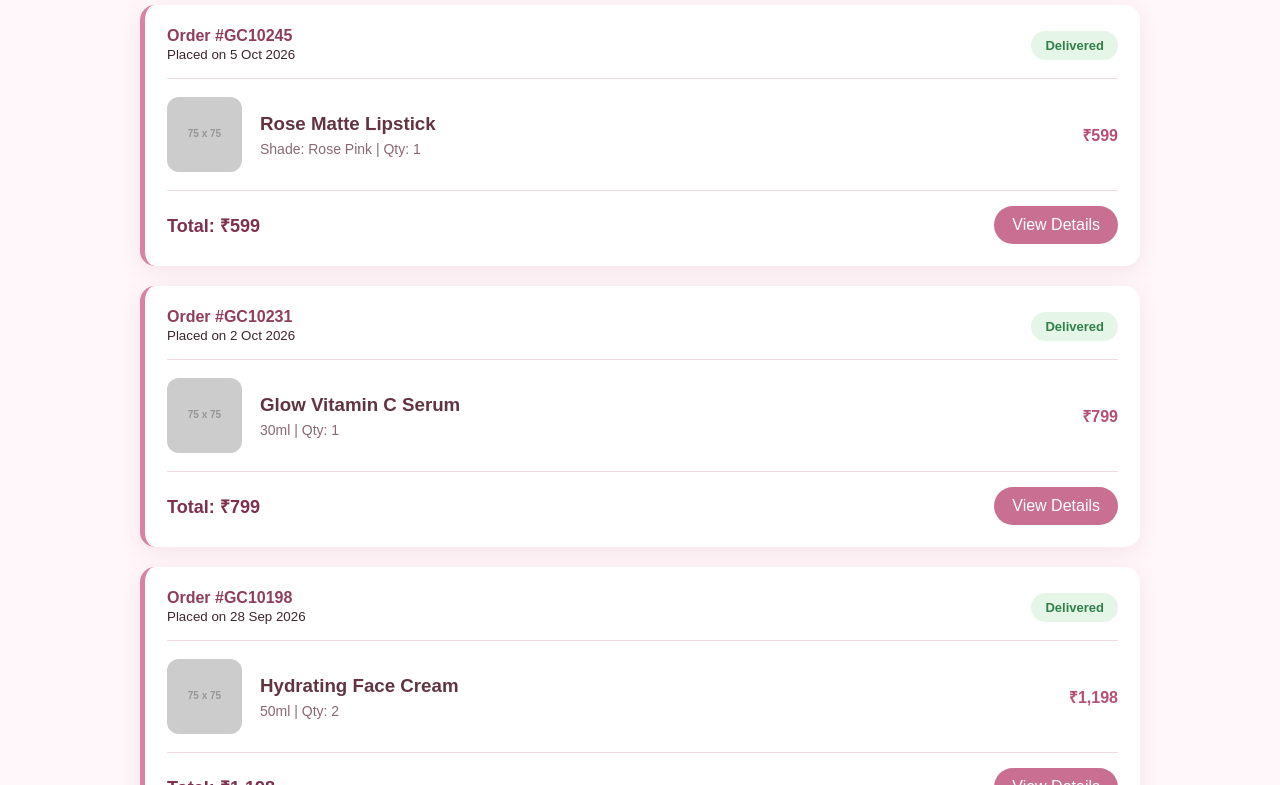
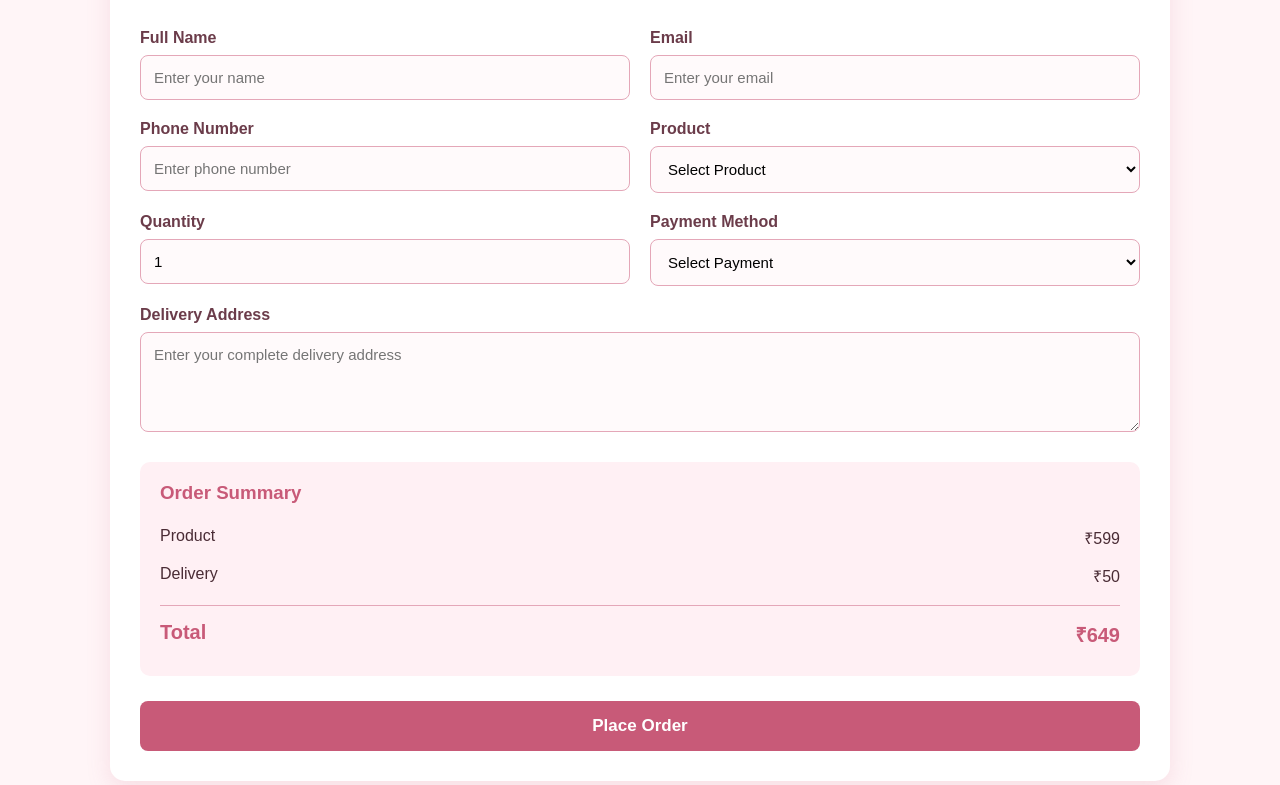
Before and after one commit to sakshilimbhore/html-css-github-cosmatic-shop, a plain HTML site: page pages/order.html in a window 1280 px wide. Shown: the part 166-951 px from the top of the page. Drawn offline with Linux system fonts and the light colour scheme; placeholder pictures from the web are drawn by us.

Commit message:
order page

```diff
--- a/pages/order.html
+++ b/pages/order.html
@@ -3,7 +3,7 @@
 <head>
   <meta charset="UTF-8">
   <meta name="viewport" content="width=device-width, initial-scale=1.0">
-  <title>My Orders - Glow Cosmetics</title>
+  <title>Cosmetic Shop - Order Page</title>
 
   <style>
     * {
@@ -14,153 +14,158 @@
     }
 
     body {
-      background: #fff7fa;
-      color: #3d252d;
+      background: #fff5f7;
+      color: #4a2c35;
     }
 
-    header {
-      background: linear-gradient(135deg, #e8a0b8, #c96f91);
+    .header {
+      background: #c85a78;
       color: white;
-      padding: 20px 7%;
+      padding: 20px 8%;
       display: flex;
       justify-content: space-between;
       align-items: center;
     }
 
-    .logo {
-      font-size: 25px;
+    .header h1 {
+      font-size: 28px;
+    }
+
+    .header a {
+      color: white;
+      text-decoration: none;
+      margin-left: 25px;
       font-weight: bold;
     }
 
-    nav a {
-      color: white;
-      text-decoration: none;
-      margin-left: 25px;
-      font-weight: 500;
+    .container {
+      max-width: 1100px;
+      margin: 40px auto;
+      padding: 0 20px;
     }
 
-    .container {
-      width: 90%;
-      max-width: 1000px;
-      margin: 40px auto;
+    .order-box {
+      background: white;
+      border-radius: 15px;
+      padding: 30px;
+      box-shadow: 0 8px 25px rgba(200, 90, 120, 0.15);
     }
 
-    h1 {
-      color: #b64f76;
+    .order-box h2 {
+      color: #c85a78;
       margin-bottom: 25px;
+      text-align: center;
     }
 
-    .order-card {
-      background: white;
-      border-radius: 15px;
-      padding: 22px;
-      margin-bottom: 20px;
-      box-shadow: 0 5px 20px rgba(180, 79, 118, 0.12);
-      border-left: 5px solid #d982a3;
+    .form-grid {
+      display: grid;
+      grid-template-columns: 1fr 1fr;
+      gap: 20px;
     }
 
-    .order-header {
+    .form-group {
+      display: flex;
+      flex-direction: column;
+    }
+
+    .full {
+      grid-column: 1 / -1;
+    }
+
+    label {
+      margin-bottom: 8px;
+      font-weight: bold;
+      color: #6b3c4a;
+    }
+
+    input,
+    select,
+    textarea {
+      padding: 13px;
+      border: 1px solid #e4a7b8;
+      border-radius: 8px;
+      outline: none;
+      font-size: 15px;
+      background: #fffafb;
+    }
+
+    input:focus,
+    select:focus,
+    textarea:focus {
+      border-color: #c85a78;
+      box-shadow: 0 0 5px rgba(200, 90, 120, 0.25);
+    }
+
+    textarea {
+      resize: vertical;
+      min-height: 100px;
+    }
+
+    .order-summary {
+      margin-top: 30px;
+      padding: 20px;
+      background: #fff0f4;
+      border-radius: 10px;
+    }
+
+    .order-summary h3 {
+      color: #c85a78;
+      margin-bottom: 15px;
+    }
+
+    .summary-row {
       display: flex;
       justify-content: space-between;
-      align-items: center;
-      border-bottom: 1px solid #f1d9e2;
-      padding-bottom: 15px;
-      margin-bottom: 18px;
-    }
-
-    .order-id {
-      font-weight: bold;
-      color: #8f3d5d;
-    }
-
-    .status {
-      background: #e5f6e9;
-      color: #31804a;
-      padding: 7px 14px;
-      border-radius: 20px;
-      font-size: 13px;
-      font-weight: bold;
-    }
-
-    .product {
-      display: flex;
-      align-items: center;
-      gap: 18px;
-      margin-bottom: 18px;
-    }
-
-    .product img {
-      width: 75px;
-      height: 75px;
-      object-fit: cover;
-      border-radius: 12px;
-      background: #fde9f0;
-    }
-
-    .product h3 {
-      color: #633342;
-      margin-bottom: 6px;
-    }
-
-    .product p {
-      color: #8a6873;
-      font-size: 14px;
-    }
-
-    .price {
-      margin-left: auto;
-      font-weight: bold;
-      color: #b64f76;
-    }
-
-    .order-footer {
-      border-top: 1px solid #f1d9e2;
-      padding-top: 15px;
-      display: flex;
-      justify-content: space-between;
-      align-items: center;
+      padding: 8px 0;
     }
 
     .total {
-      font-size: 18px;
+      border-top: 1px solid #e4a7b8;
+      margin-top: 10px;
+      padding-top: 15px;
+      font-size: 20px;
       font-weight: bold;
-      color: #7f304f;
+      color: #c85a78;
     }
 
     .btn {
-      background: #c96f91;
+      width: 100%;
+      margin-top: 25px;
+      padding: 15px;
+      border: none;
+      border-radius: 8px;
+      background: #c85a78;
       color: white;
-      border: none;
-      padding: 10px 18px;
-      border-radius: 25px;
+      font-size: 17px;
+      font-weight: bold;
       cursor: pointer;
-      text-decoration: none;
-      display: inline-block;
+      transition: 0.3s;
     }
 
     .btn:hover {
-      background: #a94f72;
+      background: #a94361;
     }
 
-    @media (max-width: 600px) {
-      header {
-        flex-direction: column;
-        gap: 12px;
+    .footer {
+      text-align: center;
+      margin-top: 30px;
+      padding: 20px;
+      background: #c85a78;
+      color: white;
     }
 
-      nav a {
-        margin: 0 7px;
+    @media (max-width: 700px) {
+      .form-grid {
+        grid-template-columns: 1fr;
       }
 
-      .order-header,
-      .order-footer {
-        flex-direction: column;
-        align-items: flex-start;
-        gap: 12px;
+      .full {
+        grid-column: auto;
       }
 
-      .price {
-        margin-left: 0;
+      .header {
+        flex-direction: column;
+        gap: 15px;
       }
     }
   </style>
@@ -168,114 +173,110 @@
 
 <body>
 
-  <header>
-    <div class="logo">✨ Glow Cosmetics</div>
+  <header class="header">
+    <h1>Glow Beauty</h1>
 
     <nav>
-      <a href="#">Home</a>
-      <a href="#">Shop</a>
-      <a href="#">Cart</a>
-      <a href="#">Orders</a>
+            <a href="index.html">Home</a>
+            <a href="./pages/product.html">Products</a>
+            <a href="./pages/about.html">About</a>
+            <a href="./pages/contact.html">Contact</a>
+            <a href="./pages/login.html">login</a>
         </nav>
   </header>
 
   <div class="container">
 
-    <h1>My Orders</h1>
+    <div class="order-box">
 
-    <!-- Order 1 -->
-    <div class="order-card">
+      <h2>Place Your Order</h2>
 
-      <div class="order-header">
-        <div>
-          <div class="order-id">Order #GC10245</div>
-          <small>Placed on 5 Oct 2026</small>
+      <form>
+
+        <div class="form-grid">
+
+          <div class="form-group">
+            <label>Full Name</label>
+            <input type="text" placeholder="Enter your name" required>
           </div>
 
-        <span class="status">Delivered</span>
+          <div class="form-group">
+            <label>Email</label>
+            <input type="email" placeholder="Enter your email" required>
           </div>
 
-      <div class="product">
-        <img src="https://via.placeholder.com/75" alt="Lipstick">
-
-        <div>
-          <h3>Rose Matte Lipstick</h3>
-          <p>Shade: Rose Pink | Qty: 1</p>
+          <div class="form-group">
+            <label>Phone Number</label>
+            <input type="tel" placeholder="Enter phone number" required>
           </div>
 
-        <div class="price">₹599</div>
+          <div class="form-group">
+            <label>Product</label>
+            <select required>
+              <option value="">Select Product</option>
+              <option>Lipstick</option>
+              <option>Foundation</option>
+              <option>Face Cream</option>
+              <option>Mascara</option>
+              <option>Perfume</option>
+            </select>
           </div>
 
-      <div class="order-footer">
-        <div class="total">Total: ₹599</div>
-        <a href="#" class="btn">View Details</a>
+          <div class="form-group">
+            <label>Quantity</label>
+            <input type="number" min="1" value="1" required>
+          </div>
+
+          <div class="form-group">
+            <label>Payment Method</label>
+            <select required>
+              <option value="">Select Payment</option>
+              <option>Cash on Delivery</option>
+              <option>UPI</option>
+              <option>Credit / Debit Card</option>
+            </select>
+          </div>
+
+          <div class="form-group full">
+            <label>Delivery Address</label>
+            <textarea placeholder="Enter your complete delivery address"
+              required></textarea>
           </div>
 
         </div>
 
+        <div class="order-summary">
+          <h3>Order Summary</h3>
 
-    <!-- Order 2 -->
-    <div class="order-card">
-
-      <div class="order-header">
-        <div>
-          <div class="order-id">Order #GC10231</div>
-          <small>Placed on 2 Oct 2026</small>
+          <div class="summary-row">
+            <span>Product</span>
+            <span>₹599</span>
           </div>
 
-        <span class="status">Delivered</span>
+          <div class="summary-row">
+            <span>Delivery</span>
+            <span>₹50</span>
           </div>
 
-      <div class="product">
-        <img src="https://via.placeholder.com/75" alt="Face Serum">
-
-        <div>
-          <h3>Glow Vitamin C Serum</h3>
-          <p>30ml | Qty: 1</p>
+          <div class="summary-row total">
+            <span>Total</span>
+            <span>₹649</span>
+          </div>
         </div>
 
-        <div class="price">₹799</div>
-      </div>
+        <button type="submit" class="btn">
+          Place Order
+        </button>
 
-      <div class="order-footer">
-        <div class="total">Total: ₹799</div>
-        <a href="#" class="btn">View Details</a>
-      </div>
-
-    </div>
-
-
-    <!-- Order 3 -->
-    <div class="order-card">
-
-      <div class="order-header">
-        <div>
-          <div class="order-id">Order #GC10198</div>
-          <small>Placed on 28 Sep 2026</small>
-        </div>
-
-        <span class="status">Delivered</span>
-      </div>
-
-      <div class="product">
-        <img src="https://via.placeholder.com/75" alt="Face Cream">
-
-        <div>
-          <h3>Hydrating Face Cream</h3>
-          <p>50ml | Qty: 2</p>
-        </div>
-
-        <div class="price">₹1,198</div>
-      </div>
-
-      <div class="order-footer">
-        <div class="total">Total: ₹1,198</div>
-        <a href="#" class="btn">View Details</a>
-      </div>
+      </form>
 
     </div>
 
   </div>
 
+  <footer class="footer">
+    developed By Sakshi Limbhore
+  </footer>
+
 </body>
 </html>
```
Lines whose indentation alone changed are shown as unchanged.
